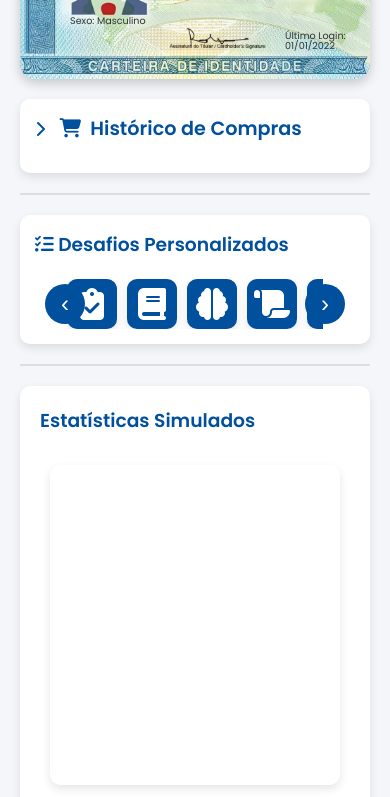
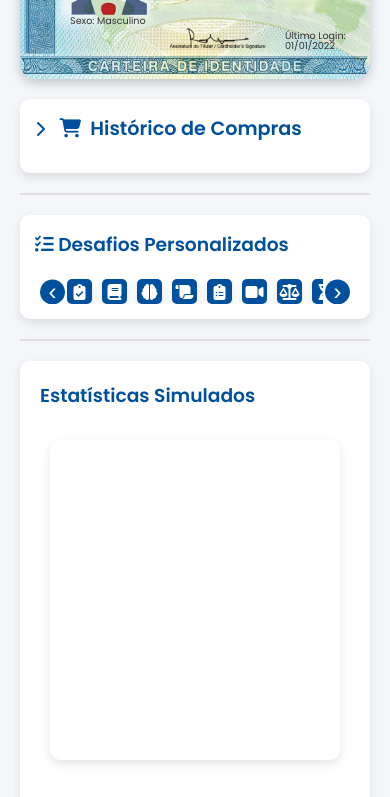
Before and after one commit to BuzzeeeD/SimuladorOAB, a plain HTML site: page PROJETO DA VIDA/data/painel-controle.html in a window 390 px wide. Shown: the part 1260-2057 px from the top of the page. Drawn offline with nearby package versions, Linux system fonts and the light colour scheme; files that its build step writes are made by us from their sources; files whose address does not match are found by name.

Commit message:
Update painel-de-controle.css

```diff
--- a/PROJETO DA VIDA/data/css/painel-de-controle.css
+++ b/PROJETO DA VIDA/data/css/painel-de-controle.css
@@ -86,8 +86,7 @@ body {
     box-shadow: 0 4px 15px rgba(0, 0, 0, 0.1);
 }
 .profile-details {
-    background: url('https://buzzeeed.github.io/SimuladorOAB/PROJETO%20DA%20VIDA/data/images/painel-de-controle/id.png') no-repeat center center;
-    background-size: cover;
+    background: url('https://buzzeeed.github.io/SimuladorOAB/PROJETO%20DA%20VIDA/data/images/painel-de-controle/id.png') no-repeat center center;    background-size: cover;
     width: 500px;
     height: 355px;
     margin: 20px auto;
@@ -1075,7 +1074,25 @@ canvas {
     .profile-content p {
         font-size: 0.6rem;
     }
-
+    .challenge-card {
+    width: 25px;
+    height: 25px;
+    border-radius: 5px;
+    gap: 2px;
+    }
+   .challenge-card i {
+    font-size: 1rem;
+    }
+    .carousel-button.next {
+        width: 25px;
+        height: 25px;
+        right: 5px;
+    }
+    .carousel-button.prev {
+        width: 25px;
+        height: 25px;
+        left: 5px;
+    }
 /* Ajuste as posições para cada campo */
 .profile-content .field.name {
     top: 75px;
```
